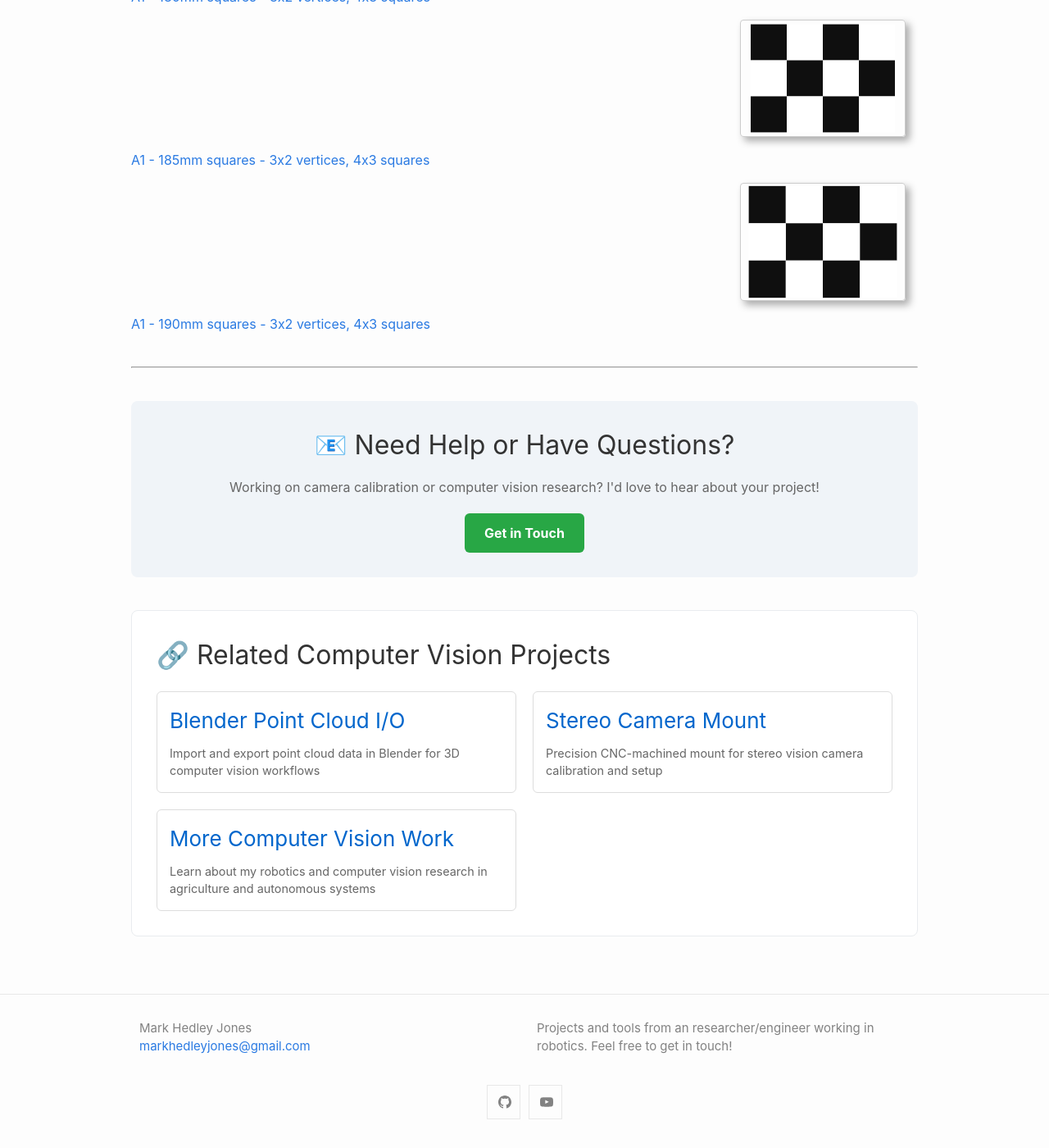
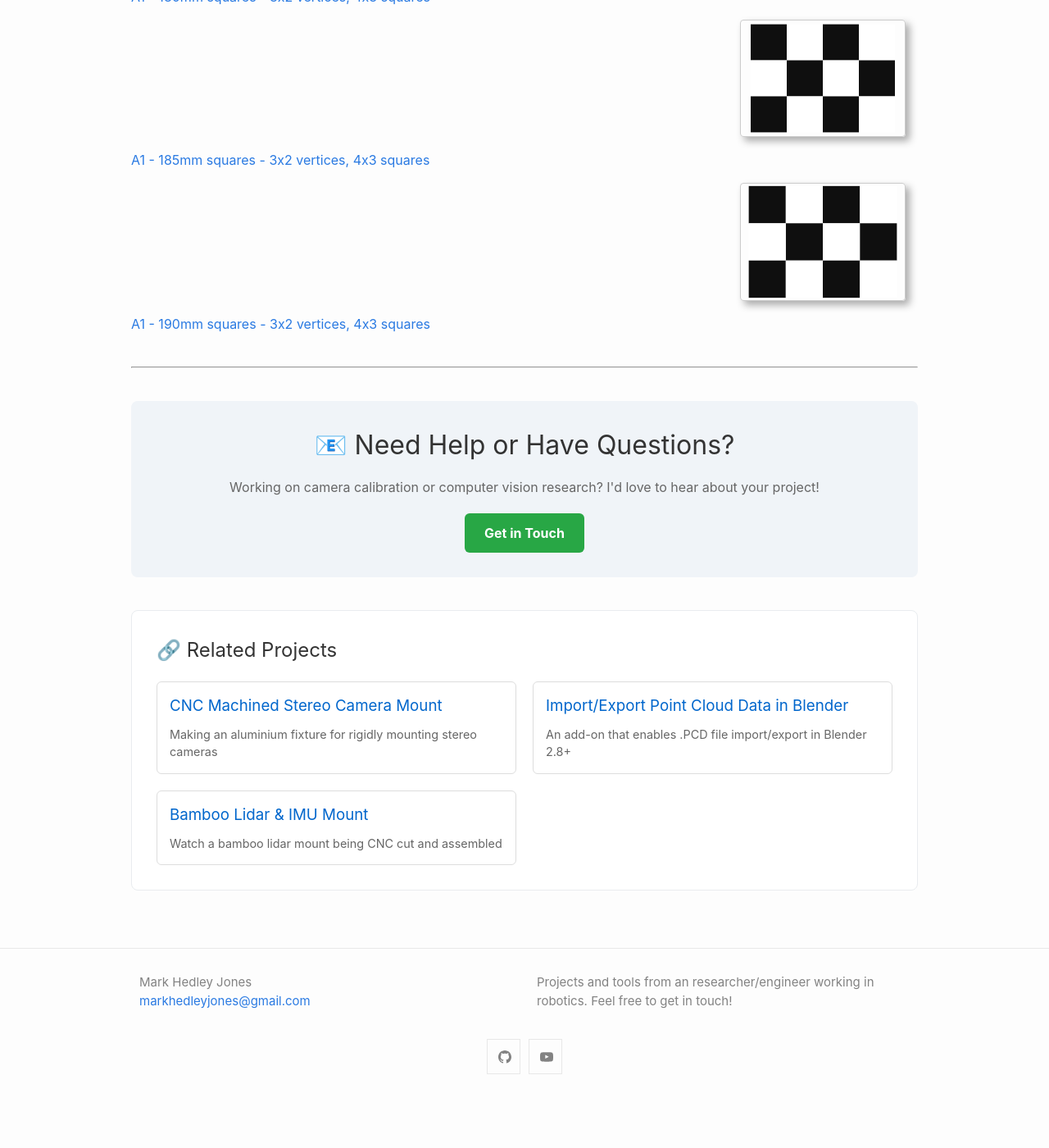
Before and after one commit to MarkHedleyJones/markhedleyjones.github.io, a Jekyll site: the page built from docs/_posts/2018-04-15-calibration-checkerboard-collection.html, in a window 1280 px wide and 1400 px high, scrolled down 21815 px. Shown: the whole window at 82% size. Built offline with Jekyll 4.4.1, drawn with Linux system fonts in a browser that asks for light colours; after the commit the page ends 23160 px from its top, so only the background shows below that.

Commit message:
Add related projects feature

```diff
--- /dev/null
+++ b/docs/_includes/related-projects.html
@@ -0,0 +1,30 @@
+{%- if page.related_projects and page.related_projects.size > 0 -%}
+<div style="background: #fff; padding: 30px; border-radius: 8px; margin: 40px 0; border: 1px solid #e9ecef;">
+  <h2 style="margin-top: 0; color: #333;">🔗 Related Projects</h2>
+  <div style="display: grid; grid-template-columns: repeat(auto-fit, minmax(300px, 1fr)); gap: 20px; margin-top: 20px;">
+
+    {%- for project_permalink in page.related_projects -%}
+      {%- assign project = site.posts | where: "permalink", project_permalink | first -%}
+      {%- if project -%}
+        <div style="border: 1px solid #ddd; border-radius: 6px; padding: 15px; transition: transform 0.2s ease;" class="related-project-card">
+          <h3 style="margin-top: 0; margin-bottom: 10px;">
+            <a href="{{ project.permalink }}" style="text-decoration: none; color: #0066cc;">{{ project.title }}</a>
+          </h3>
+          <p style="margin-bottom: 0; color: #666; font-size: 0.9em;">
+            {{ project.description | default: project.excerpt | strip_html | truncatewords: 20 }}
+          </p>
+        </div>
+      {%- endif -%}
+    {%- endfor -%}
+
+  </div>
+</div>
+
+<style>
+/* Add hover effects for related projects */
+.related-project-card:hover {
+  transform: translateY(-2px);
+  box-shadow: 0 4px 8px rgba(0,0,0,0.1);
+}
+</style>
+{%- endif -%}
--- a/docs/_layouts/project.html
+++ b/docs/_layouts/project.html
@@ -45,6 +45,8 @@ layout: default
       {{ content }}
     </div>
 
+    {%- include related-projects.html -%}
+
     {%- if site.disqus.shortname -%}
       {%- include disqus_comments.html -%}
     {%- endif -%}
--- a/docs/_posts/2018-04-15-calibration-checkerboard-collection.html
+++ b/docs/_posts/2018-04-15-calibration-checkerboard-collection.html
@@ -7,6 +7,10 @@ permalink: /projects/calibration-checkerboard-collection
 image: /media/calibration-checkerboard-collection/calibration-checkerboard-collection.svg
 description: Free camera calibration checkerboards for computer vision. Multiple formats, custom generator, no watermarks.
 keywords: "camera calibration, checkerboard, computer vision, OpenCV, ROS, stereo vision, calibration pattern, computer vision calibration, camera calibration pattern"
+related_projects:
+  - /projects/cnc-machined-stereo-camera-mount
+  - /projects/blender-pcd-io
+  - /projects/bamboo-lidar-mount
 excerpt_separator: \{% endhighlight %\}
 ---
 <!-- JSON-LD structured data for SEO -->
@@ -421,45 +425,3 @@ generate_checkerboard();
     </a>
   </div>
 </div>
-
-<div style="background: #fff; padding: 30px; border-radius: 8px; margin: 40px 0; border: 1px solid #e9ecef;">
-  <h2 style="margin-top: 0; color: #333;">🔗 Related Computer Vision Projects</h2>
-  <div style="display: grid; grid-template-columns: repeat(auto-fit, minmax(300px, 1fr)); gap: 20px; margin-top: 20px;">
-
-    <div style="border: 1px solid #ddd; border-radius: 6px; padding: 15px; transition: transform 0.2s ease;">
-      <h3 style="margin-top: 0; margin-bottom: 10px;">
-        <a href="/projects/blender-pcd-io" style="text-decoration: none; color: #0066cc;">Blender Point Cloud I/O</a>
-      </h3>
-      <p style="margin-bottom: 0; color: #666; font-size: 0.9em;">
-        Import and export point cloud data in Blender for 3D computer vision workflows
-      </p>
-    </div>
-
-    <div style="border: 1px solid #ddd; border-radius: 6px; padding: 15px; transition: transform 0.2s ease;">
-      <h3 style="margin-top: 0; margin-bottom: 10px;">
-        <a href="/projects/cnc-machined-stereo-camera-mount" style="text-decoration: none; color: #0066cc;">Stereo Camera Mount</a>
-      </h3>
-      <p style="margin-bottom: 0; color: #666; font-size: 0.9em;">
-        Precision CNC-machined mount for stereo vision camera calibration and setup
-      </p>
-    </div>
-
-    <div style="border: 1px solid #ddd; border-radius: 6px; padding: 15px; transition: transform 0.2s ease;">
-      <h3 style="margin-top: 0; margin-bottom: 10px;">
-        <a href="/about/" style="text-decoration: none; color: #0066cc;">More Computer Vision Work</a>
-      </h3>
-      <p style="margin-bottom: 0; color: #666; font-size: 0.9em;">
-        Learn about my robotics and computer vision research in agriculture and autonomous systems
-      </p>
-    </div>
-
-  </div>
-</div>
-
-<style>
-/* Add hover effects for related projects */
-div[style*="border: 1px solid #ddd"]:hover {
-  transform: translateY(-2px);
-  box-shadow: 0 4px 8px rgba(0,0,0,0.1);
-}
-</style>
--- a/docs/_posts/2018-05-06-cnc-machined-stereo-camera-mount.html
+++ b/docs/_posts/2018-05-06-cnc-machined-stereo-camera-mount.html
@@ -6,6 +6,10 @@ permalink: /projects/cnc-machined-stereo-camera-mount
 featureimage: feature.webp
 thumb: thumb.webp
 description: Making an aluminium fixture for rigidly mounting stereo cameras
+related_projects:
+  - /projects/calibration-checkerboard-collection
+  - /projects/omiocnc-epl-post-processor
+  - /projects/blender-pcd-io
 excerpt_separator: \{% endhighlight %\}
 ---
 <p style="text-align: justify;">
--- a/docs/_posts/2018-10-02-game-bike.html
+++ b/docs/_posts/2018-10-02-game-bike.html
@@ -6,6 +6,9 @@ permalink: /projects/gamebike
 featureimage: feature.webp
 thumb: thumb.webp
 description: Turning an exercise bike into a racing-car game-controller
+related_projects:
+  - /projects/omiocnc-epl-post-processor
+  - /projects/cnc-machined-stereo-camera-mount
 excerpt_separator: \{% endhighlight %\}
 ---
 <p style="text-align: justify;">GameBike is a modification to a stationary exercise bike that turns it into a Playstation4 controller. The device was a fantastic way to workout because it combined the thrill of racing car games with an otherwise boring exercise activity. You quite literally forget you were working out until you finished a race and realised you were covered in sweat. Four iterations of the bike were made between 2013 and 2018.</p>
```
